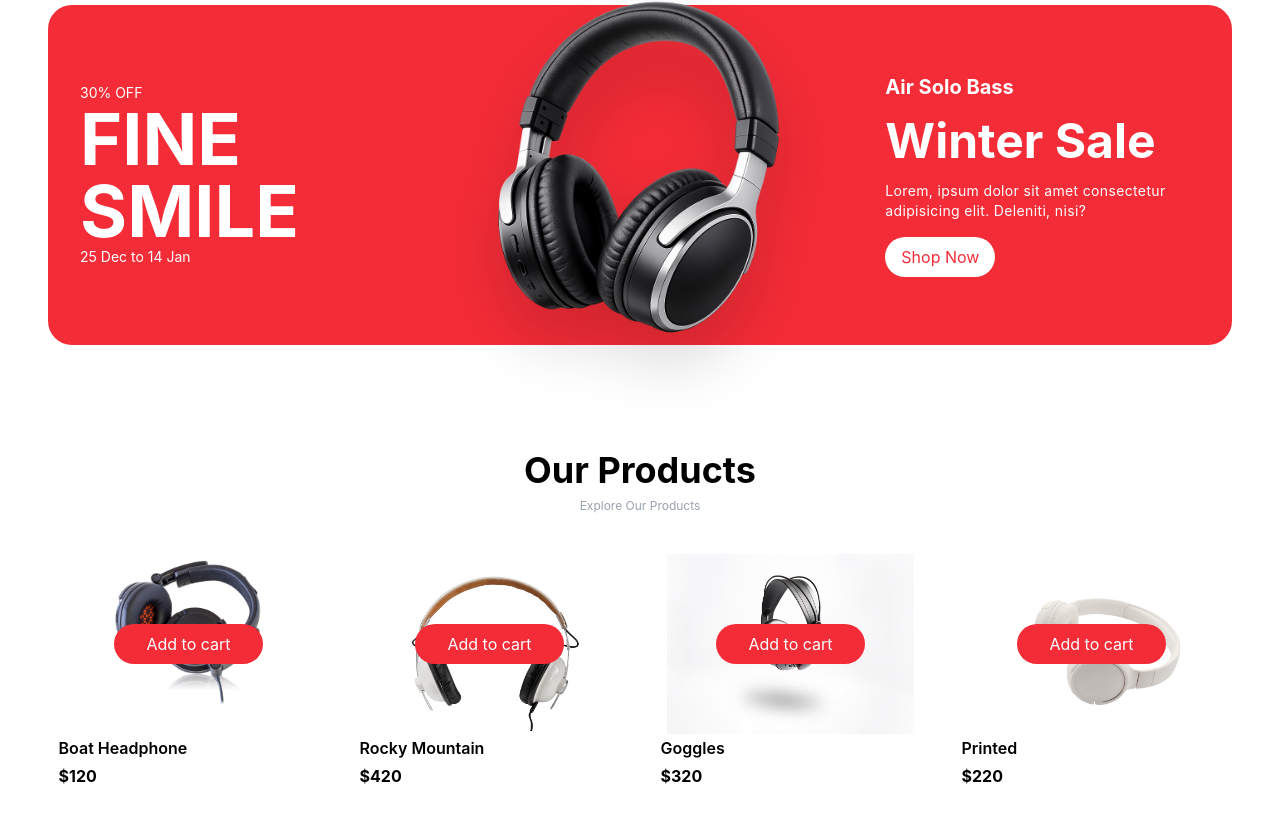
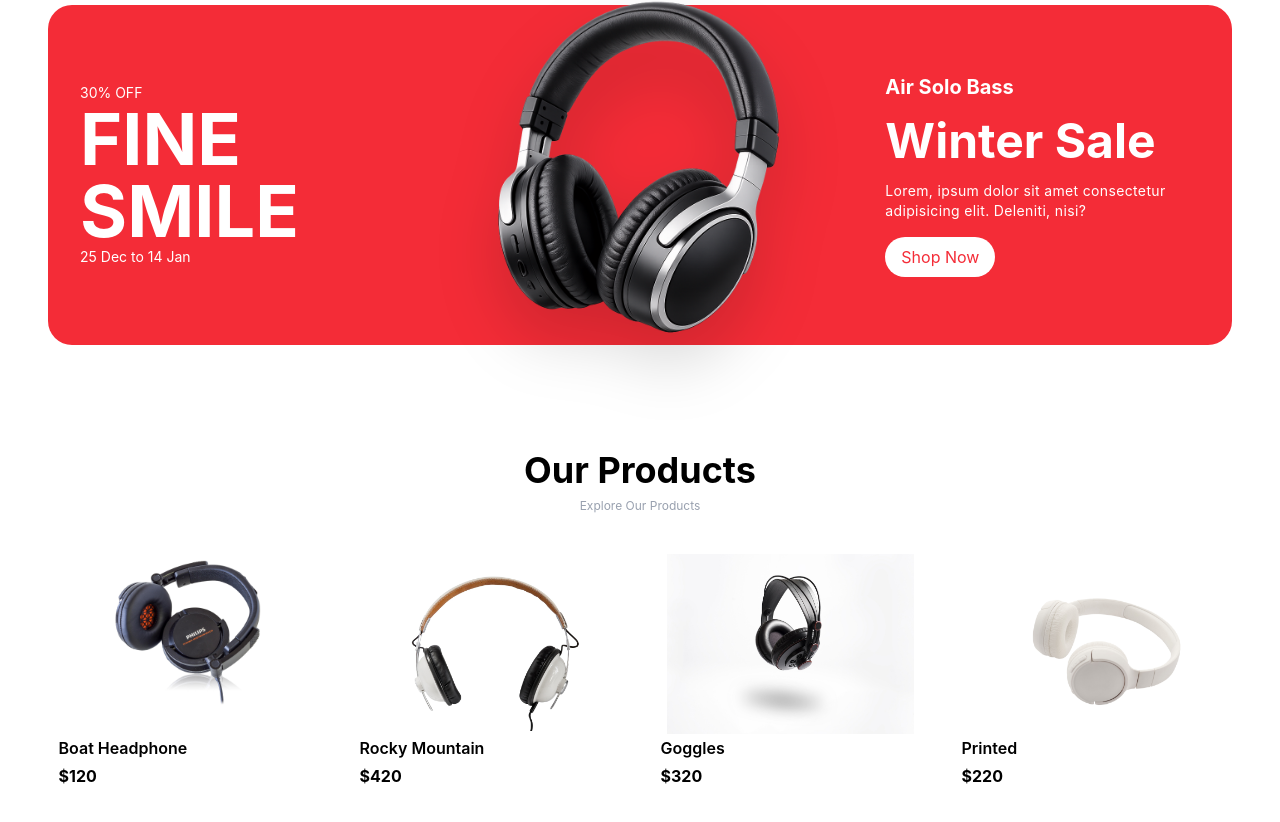
Before and after one commit to kaxadeveloper/Ecommerce, a React (Vite) app: page / in a window 1280 px wide. Shown: the part 1802-2624 px from the top of the page. Built offline with nearby package versions, Linux system fonts and the light colour scheme.

Commit message:
add more styles

```diff
--- a/src/components/Products/ProductCard.jsx
+++ b/src/components/Products/ProductCard.jsx
@@ -12,7 +12,7 @@ const ProductCard = ({ data }) => {
                                 <img src={data.img} alt=""
                                     className='h-[180px] w-[260px] object-contain rounded-md'
                                 />
-                                <div className='absolute top-1/2 -translate-y-1/2 left-1/2 -translate-x-1/2 w-full text-center group-hover:backdrop-blur-smjusify-center items-center duration-200'>
+                                <div className='hidden group-hover:flex absolute top-1/2 -translate-y-1/2 left-1/2 -translate-x-1/2 h-full w-full text-center group-hover:backdrop-blur-smjusify-center items-center duration-200'>
                                     <Button
                                         text={"Add to cart"}
                                         bgColor={"bg-primary"}
```
